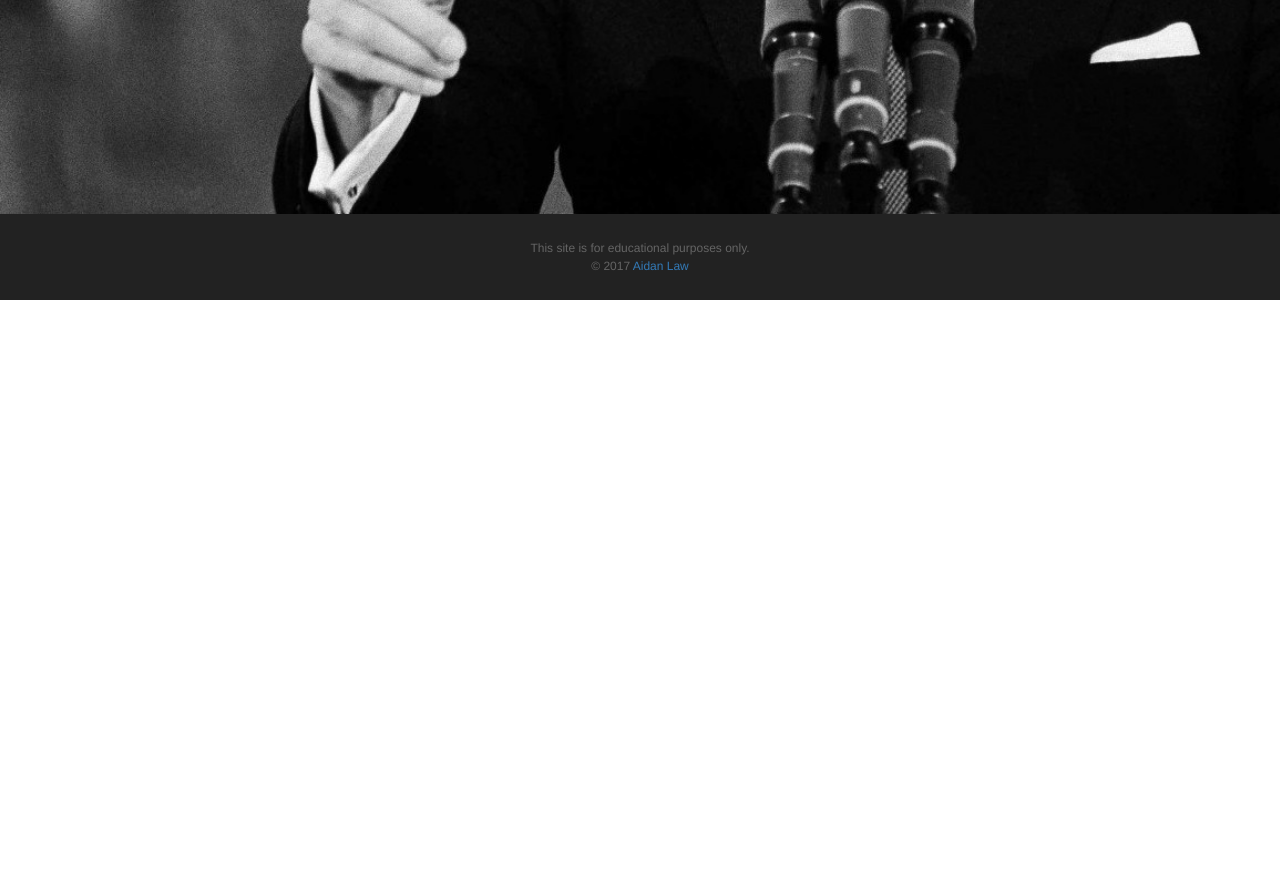
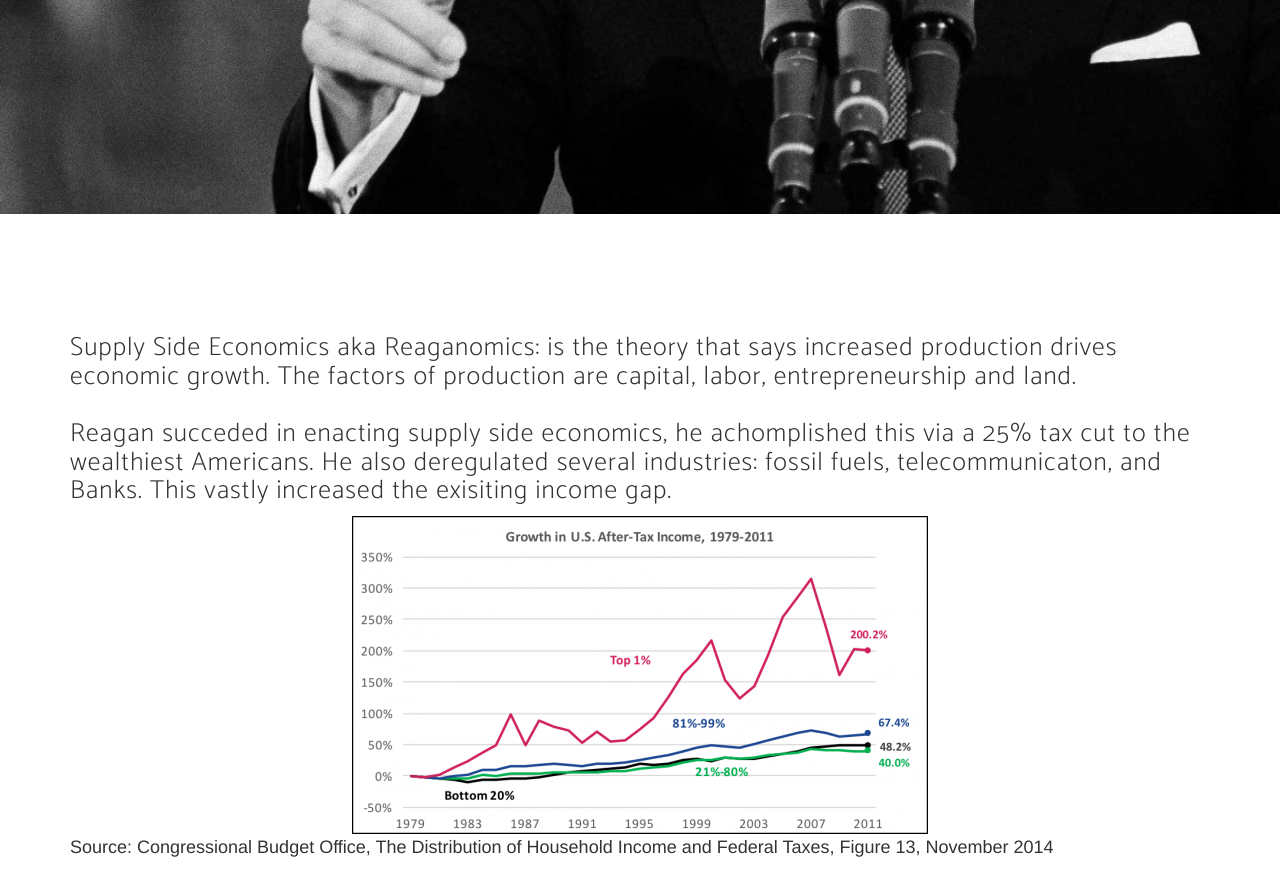
Before and after one commit to zzzz401/inequal.us, a website: page index.html in a window 1280 px wide. Shown: the part 3042-3926 px from the top of the page. Before the commit the page ends 3342 px from the top, so only its background shows below. Drawn offline with nearby package versions, Linux system fonts and the light colour scheme; a web font is replaced by a local one.

Commit message:
progress

```diff
--- a/index.html
+++ b/index.html
@@ -102,9 +102,19 @@
     </div>
   </section>
 
-  <section class="reaganomics" id="reaganomics">
+  <section class="reaganomics">
     <div class="container">
-      <br><br><br><br><br><br>
+      <h2>"Extreme taxation, excessive controls, oppressive government competition with business, frustrated minorities and forgotten Americans are not the products of free enterprise. They are the residue of centralized bureaucracy, of government by a self-anointed elite."</h2>
+    </div>
+  </section>
+
+  <section class="reaganomicsExplanation" id="reaganomics">
+    <div class="container">
+      <h2>Supply Side Economics aka Reaganomics: is the theory that says increased production drives economic growth. The factors of production are capital, labor, entrepreneurship and land.<br><br>
+      Reagan succeded in enacting supply side economics, he achomplished this via a 25% tax cut to the wealthiest Americans. He also deregulated several industries: fossil fuels, telecommunicaton, and Banks.
+      This vastly increased the exisiting income gap.</h2>
+      <img src="../img/reagan-graph.png">
+      <p>Source: Congressional Budget Office, The Distribution of Household Income and Federal Taxes, Figure 13, November 2014</p>
     </div>
   </section>
 
--- a/less/new-age.less
+++ b/less/new-age.less
@@ -259,6 +259,23 @@ section.reaganomics {
     background: url("../img/reagan.jpg");
     background-size: cover;
     height:800px;
+    h2 {
+      color: white;
+      padding-left: 30px;
+      padding-top: 30px;
+      text-shadow: 4px 4px @gray-darker;
+      background-color: rgba(0, 0, 0, 0.25);
+    }
+}
+
+section.reaganomicsExplanation {
+  h2 {
+      font-size: 26px;
+  }
+  img {
+    display: block;
+    margin: 0 auto;
+  }
 }
 
 footer {
```
Also changed, not shown: css/new-age.css, css/new-age.min.css, img/balance.jpg (deleted), img/reagan-graph.png (added).
